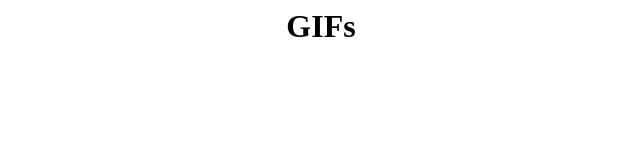
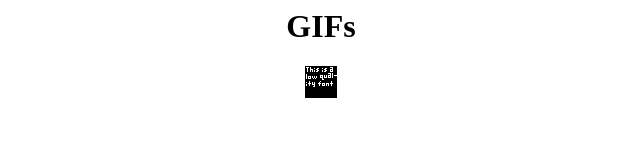
Before and after one commit to Someone8448/Someone8448.github.io, a plain HTML site: page img/gif.html in a window 1280 px wide. Shown: the whole page, without its empty margins (319-959 px from the left). Drawn offline with Linux system fonts and the light colour scheme.

Commit message:
Update gif.html

```diff
--- a/img/gif.html
+++ b/img/gif.html
@@ -2,4 +2,5 @@
   <title>GIFs</title>
   <center>
     <h1>GIFs</h1>
+    <IMG SRC="gif-00.gif" ALT="A test of my font"/>
     </HTML>
```
